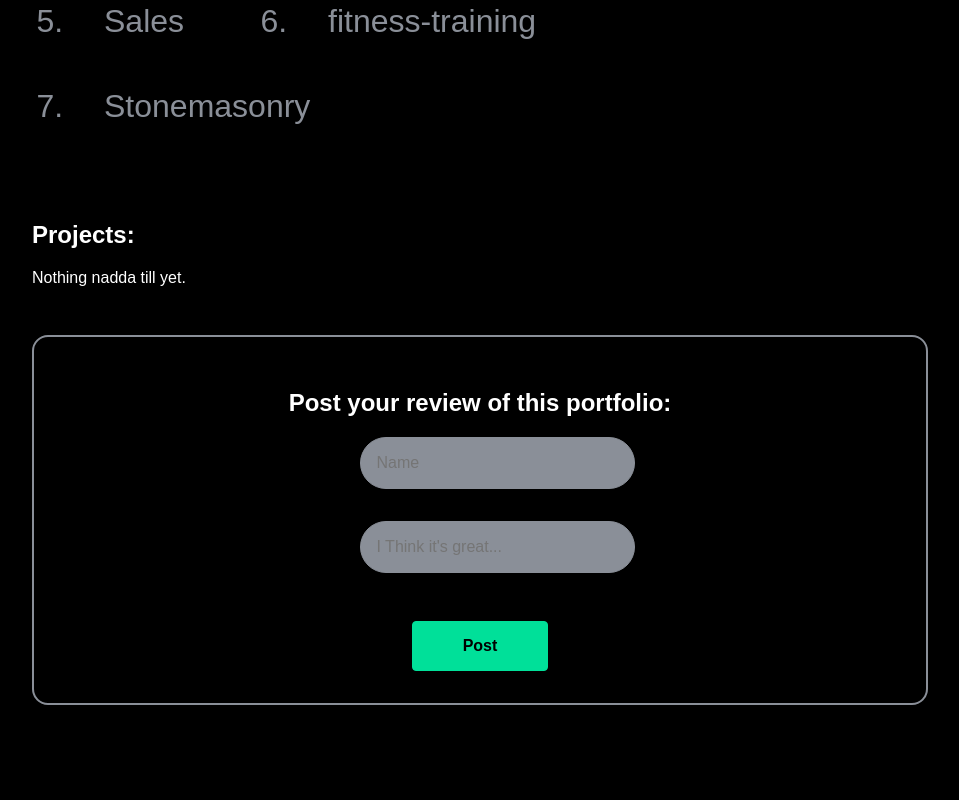
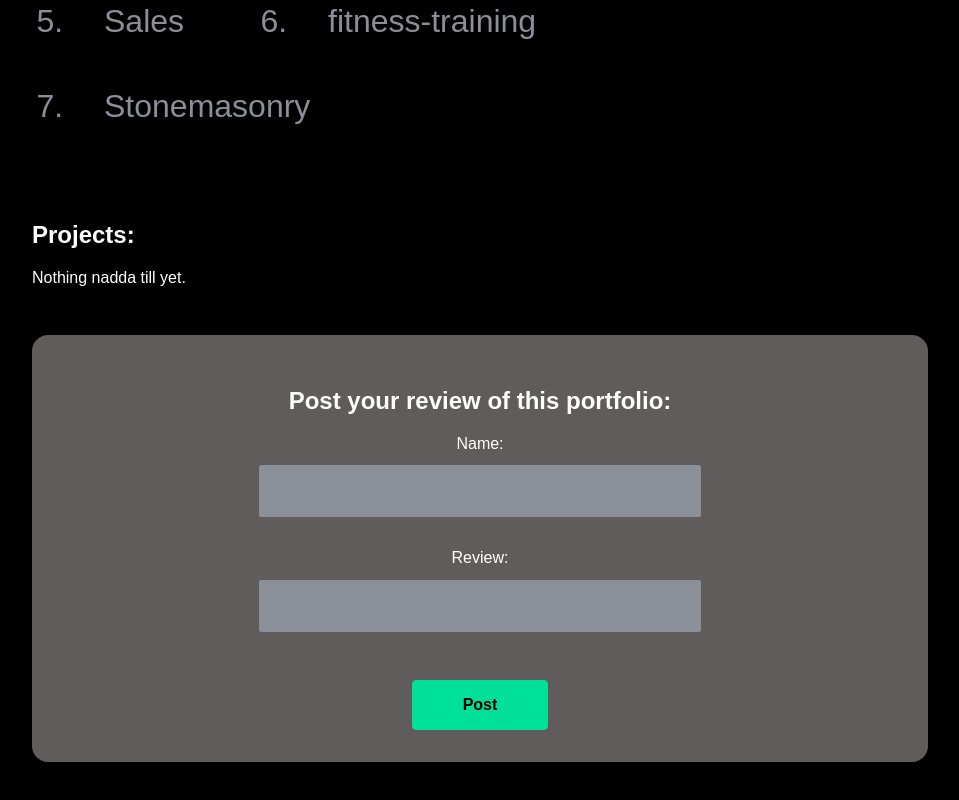
Before and after one commit to opsaran/portfolio, a React (Create React App) app: page / in a window 1280 px wide. Shown: the part 1085-1885 px from the top of the page, without its empty margins (160-1119 px from the left). Before the commit the page ends 1838 px from the top, so only its background shows below. Built offline with nearby package versions, Linux system fonts and the light colour scheme.

Commit message:
CSS changes

```diff
--- a/src/index.css
+++ b/src/index.css
@@ -260,25 +260,45 @@ nav .logo-name {
   display: flex;
   flex-direction: column;
   align-items: center;
-  border: 2px solid var(--fourth-color);
+  /* border: 2px solid var(--fourth-color); */
   border-radius: 1rem;
   padding: 2rem 2rem;
-  box-shadow: 2px 2px  rgba(0, 0, 0, 0.4);
+
   animation: slidefromright 1s linear;
   overflow: hidden;
+  background-color: rgb(97, 92, 92);
+
+}
+
+
+.reviews form div {
+  width: 70%;
+  display: flex;
+  flex-direction: column;
+  align-items: center;
+}
+
+.reviews form label {
+
+  position: relative;
+  padding-bottom: 0.8rem;
+
 }
 
 .reviews form input {
-  display: flex;
+  font-family: var(--main-font);
+
   background-color: var(--fourth-color);
   font-size: 1rem;
-  width: 100%;
+  width: 70%;
   padding: 1rem;
   margin-bottom: 2rem;
-  border-radius: 3rem;
+  border-radius: 2px;
   border: 0.4px solid var(--fourth-color);
   outline: 0;
+
 }
+
 
 
 
--- a/src/reviews.js
+++ b/src/reviews.js
@@ -9,6 +9,8 @@ const myReducer = (Posts, action) => {
       return [...Posts, newPost(action.payload.message, action.payload.name)];
     case ACTIONS.DELETE_POST:
       return Posts.filter((post) => post.id !== action.payload.id);
+    default: return Posts;
+
   }
 };
 
@@ -38,23 +40,23 @@ const Reviews = () => {
         <form onSubmit={handleSubmit}>
           <h2>Post your review of this portfolio:</h2>
           <div>
-
+            <label>Name:</label>
             <input
               required
               type="text"
               value={name}
               onChange={(e) => setName(e.target.value)}
-              placeholder="Name"
+
             />
           </div>
           <div>
-
+            <label>Review:</label>
             <input
               required
               type="textarea"
               value={message}
               onChange={(e) => setmessage(e.target.value)}
-              placeholder="I Think it's great..."
+              className="reviewtext"
             />
           </div>
           <button type="submit">Post</button>
```
